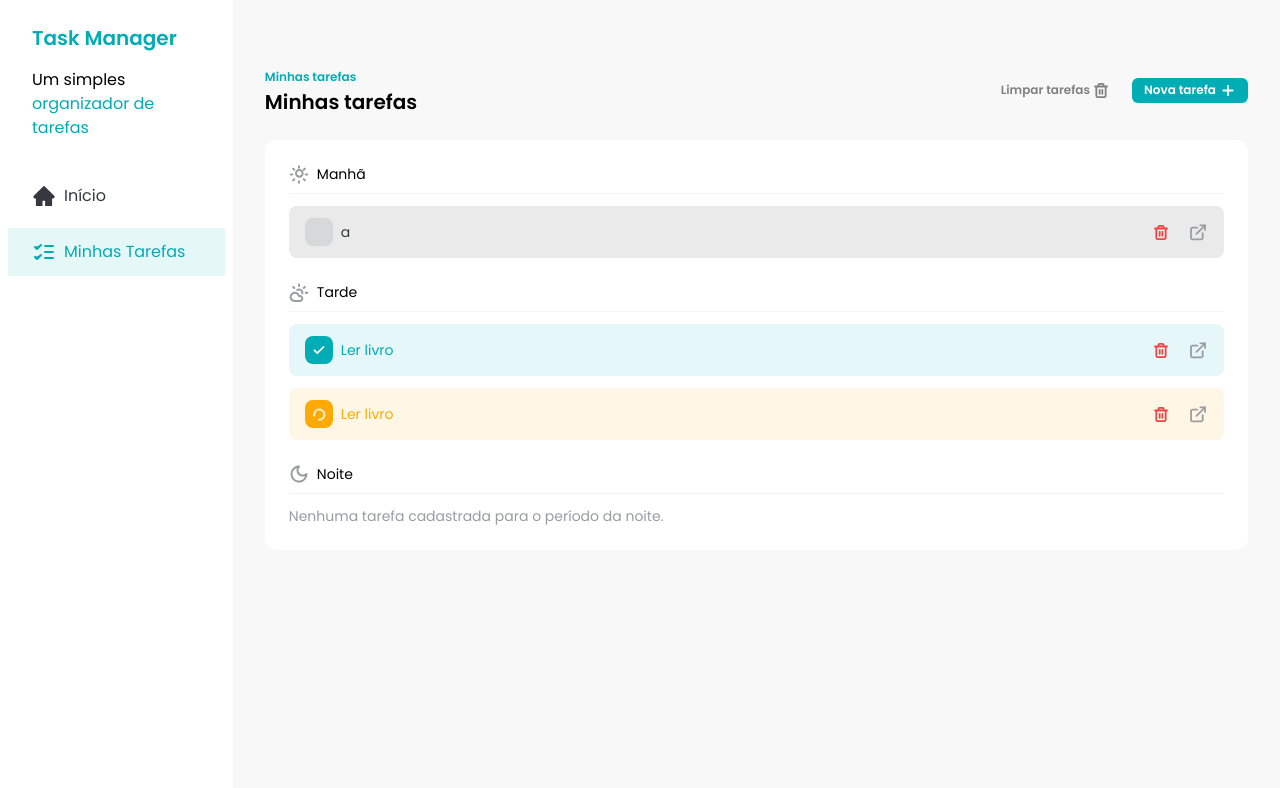
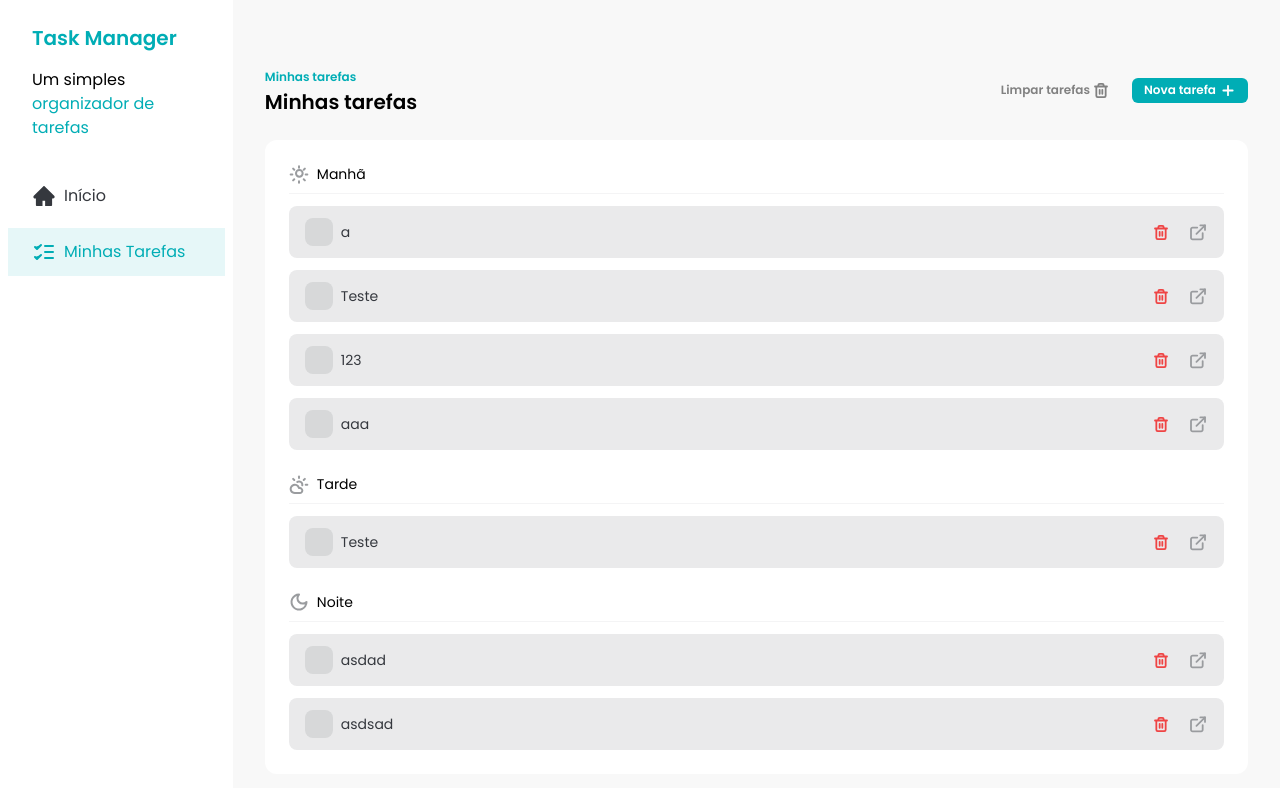
Before and after one commit to lucasbeniti/fsc-task-manager, a React (Vite) app: page / in a window 1280 px wide. Shown: the top 788 px of the page. Built offline with nearby package versions, Linux system fonts and the light colour scheme; data requests are answered from the project's data file.

Commit message:
feat: add react query on AddTaskDialog and Tasks components

```diff
--- a/db.json
+++ b/db.json
@@ -1,25 +1,53 @@
 {
   "tasks": [
-    {
-      "id": "3",
-      "title": "Ler livro",
-      "description": "Senhor dos Anéis",
-      "time": "afternoon",
-      "status": "done"
-    },
-    {
-      "id": "4",
-      "title": "Ler livro",
-      "description": "Senhor dos Anéis",
-      "time": "afternoon",
-      "status": "inProgress"
-    },
     {
       "id": "8dae168a-adf2-4067-a8b9-93c0eb7aefd8",
       "title": "a",
       "time": "morning",
       "description": "a",
       "status": "notStarted"
+    },
+    {
+      "id": "c1565c95-1c79-4a22-a3f1-c6d2ff87c14c",
+      "title": "Teste",
+      "time": "afternoon",
+      "description": "123",
+      "status": "notStarted"
+    },
+    {
+      "id": "f7909f3b-48de-45ba-b716-5b8e9dd274a5",
+      "title": "Teste",
+      "time": "morning",
+      "description": "123",
+      "status": "notStarted"
+    },
+    {
+      "id": "17e28065-72fa-4be3-a143-354aa4b057ae",
+      "title": "123",
+      "time": "morning",
+      "description": "123",
+      "status": "notStarted"
+    },
+    {
+      "id": "48d5719a-fea0-47cc-8f4f-e83467b4bed5",
+      "title": "aaa",
+      "time": "morning",
+      "description": "aaa",
+      "status": "notStarted"
+    },
+    {
+      "id": "3bd7578f-2e18-4d7a-8a8e-0a1e89b4a911",
+      "title": "asdad",
+      "time": "night",
+      "description": "das",
+      "status": "notStarted"
+    },
+    {
+      "id": "b39d1918-7993-4c44-83ea-b53f18a6b25e",
+      "title": "asdsad",
+      "time": "night",
+      "description": "asda",
+      "status": "notStarted"
     }
   ]
 }
--- a/src/components/AddTaskDialog.jsx
+++ b/src/components/AddTaskDialog.jsx
@@ -9,9 +9,22 @@ import { v4 } from "uuid";
 import PropTypes from "prop-types";
 import { LoaderIcon } from "../assets/icons";
 import { useForm } from "react-hook-form";
+import { useMutation, useQueryClient } from "@tanstack/react-query";
+import { toast } from "sonner";
 
-const AddTaskDialog = ({ isOpen, handleCloseDialogClick, onSubmitSuccess }) => {
+const AddTaskDialog = ({ isOpen, handleClose }) => {
   const nodeRef = useRef();
+  const queryClient = useQueryClient();
+  const { mutate } = useMutation({
+    mutationKey: ["add-task"],
+    mutationFn: async (task) => {
+      const response = await fetch("http://localhost:3000/tasks", {
+        method: "POST",
+        body: JSON.stringify(task),
+      });
+      return response.json();
+    },
+  });
   const {
     register,
     handleSubmit,
@@ -33,17 +46,21 @@ const AddTaskDialog = ({ isOpen, handleCloseDialogClick, onSubmitSuccess }) => {
       description: data.description.trim(),
       status: "notStarted",
     };
-    const response = await fetch("http://localhost:3000/tasks", {
-      method: "POST",
-      body: JSON.stringify(task),
+
+    mutate(task, {
+      onSuccess: () => {
+        queryClient.setQueryData(["tasks"], (currentTasks) => {
+          return [...currentTasks, task];
+        });
+        handleClose();
+        toast.success("Tarefa adicionada com sucesso!");
+        reset();
+      },
+      onError: () => {
+        toast.error("Erro ao adicionar tarefa. Por favor, tente novamente!");
+        return;
+      },
     });
-
-    if (!response.ok) {
-      toast.error("Erro ao adicionar tarefa. Por favor, tente novamente!");
-      return;
-    }
-    onSubmitSuccess(task);
-    reset();
   };
 
   return (
@@ -124,7 +141,7 @@ const AddTaskDialog = ({ isOpen, handleCloseDialogClick, onSubmitSuccess }) => {
                   <Button
                     variant="secondary"
                     size="lg"
-                    onClick={handleCloseDialogClick}
+                    onClick={handleClose}
                     disabled={isSubmitting}
                     type="button"
                   >
@@ -147,8 +164,7 @@ const AddTaskDialog = ({ isOpen, handleCloseDialogClick, onSubmitSuccess }) => {
 
 AddTaskDialog.propTypes = {
   isOpen: PropTypes.bool.isRequired,
-  handleCloseDialogClick: PropTypes.func.isRequired,
-  onSubmitSuccess: PropTypes.func.isRequired,
+  handleClose: PropTypes.func.isRequired,
 };
 
 export default AddTaskDialog;
--- a/src/components/TaskItem.jsx
+++ b/src/components/TaskItem.jsx
@@ -2,24 +2,33 @@ import PropTypes from "prop-types";
 import { CheckIcon, LoaderIcon, DetailsIcon, TrashIcon } from "../assets/icons";
 import Button from "./Button";
 import { toast } from "sonner";
-import { useState } from "react";
 import { Link } from "react-router-dom";
+import { useMutation, useQueryClient } from "@tanstack/react-query";
 
-const TaskItem = ({ task, handleTaskCheckboxClick, onDeleteSuccess }) => {
-  const [deleteTaskIsLoading, setDeleteTaskIsLoading] = useState(false);
+const TaskItem = ({ task, handleTaskCheckboxClick }) => {
+  const queryClient = useQueryClient();
+  const { mutate, isPending } = useMutation({
+    mutationKey: ["deleteTask", task.id],
+    mutationFn: async () => {
+      const response = await fetch(`http://localhost:3000/tasks/${task.id}`, {
+        method: "DELETE",
+      });
+      return response.json();
+    },
+  });
 
   const handleDeleteClick = async () => {
-    setDeleteTaskIsLoading(true);
-    const response = await fetch(`http://localhost:3000/tasks/${task.id}`, {
-      method: "DELETE",
+    mutate(undefined, {
+      onSuccess: () => {
+        queryClient.setQueryData(["tasks"], (currentTasks) => {
+          return currentTasks.filter((t) => t.id !== task.id);
+        });
+        toast.success("Tarefa deletada com sucesso!");
+      },
+      onError: () => {
+        toast.error("Erro ao deletar tarefa. Por favor, tente novamente!");
+      },
     });
-    if (!response.ok) {
-      setDeleteTaskIsLoading(false);
-      toast.error("Erro ao deletar tarefa. Por favor, tente novamente!");
-      return;
-    }
-    onDeleteSuccess(task.id);
-    setDeleteTaskIsLoading(false);
   };
 
   const getStatusClasses = () => {
@@ -61,9 +70,9 @@ const TaskItem = ({ task, handleTaskCheckboxClick, onDeleteSuccess }) => {
           variant="ghost"
           className="transition-all hover:opacity-75"
           onClick={handleDeleteClick}
-          disabled={deleteTaskIsLoading}
+          disabled={isPending}
         >
-          {deleteTaskIsLoading ? (
+          {isPending ? (
             <LoaderIcon className="animate-spin" />
           ) : (
             <TrashIcon className="text-red-500" />
@@ -87,7 +96,6 @@ TaskItem.propTypes = {
     status: PropTypes.oneOf(["done", "inProgress", "notStarted"]).isRequired,
   }).isRequired,
   handleTaskCheckboxClick: PropTypes.func.isRequired,
-  onDeleteSuccess: PropTypes.func.isRequired,
 };
 
 export default TaskItem;
--- a/src/components/Tasks.jsx
+++ b/src/components/Tasks.jsx
@@ -52,13 +52,6 @@ const Tasks = () => {
     queryClient.setQueryData(["tasks"], newTasks);
   };
 
-  const onDeleteSuccess = async (taskId) => {
-    queryClient.setQueryData(["tasks"], (currentTasks) => {
-      return currentTasks.filter((task) => task.id !== taskId);
-    });
-    toast.success("Tarefa deletada com sucesso!");
-  };
-
   const handleDeleteAllTasksClick = async () => {
     const response = await fetch("http://localhost:3000/tasks", {
       method: "DELETE",
@@ -76,16 +69,8 @@ const Tasks = () => {
     setIsDialogOpen(true);
   };
 
-  const handleCloseDialogClick = () => {
+  const handleClose = () => {
     setIsDialogOpen(false);
-  };
-
-  const onSubmitSuccess = async (task) => {
-    queryClient.setQueryData(["tasks"], (currentTasks) => {
-      return [...currentTasks, task];
-    });
-    setIsDialogOpen(false);
-    toast.success("Tarefa adicionada com sucesso!");
   };
 
   return (
@@ -108,11 +93,7 @@ const Tasks = () => {
             <AddIcon />
           </Button>
 
-          <AddTaskDialog
-            isOpen={isDialogOpen}
-            handleCloseDialogClick={handleCloseDialogClick}
-            onSubmitSuccess={onSubmitSuccess}
-          />
+          <AddTaskDialog isOpen={isDialogOpen} handleClose={handleClose} />
         </div>
       </div>
 
@@ -129,7 +110,6 @@ const Tasks = () => {
               task={task}
               key={task.id}
               handleTaskCheckboxClick={handleTaskCheckboxClick}
-              onDeleteSuccess={onDeleteSuccess}
             />
           ))}
         </div>
@@ -146,7 +126,6 @@ const Tasks = () => {
               task={task}
               key={task.id}
               handleTaskCheckboxClick={handleTaskCheckboxClick}
-              onDeleteSuccess={onDeleteSuccess}
             />
           ))}
         </div>
@@ -163,7 +142,6 @@ const Tasks = () => {
               task={task}
               key={task.id}
               handleTaskCheckboxClick={handleTaskCheckboxClick}
-              onDeleteSuccess={onDeleteSuccess}
             />
           ))}
         </div>
```
